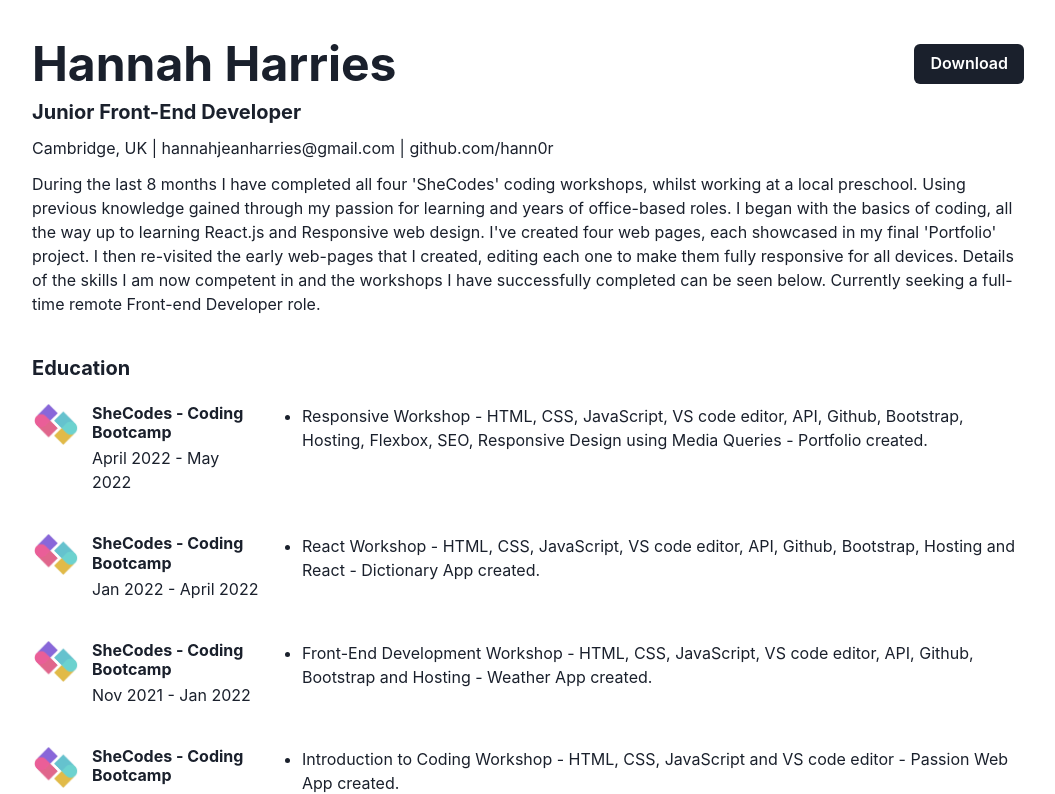
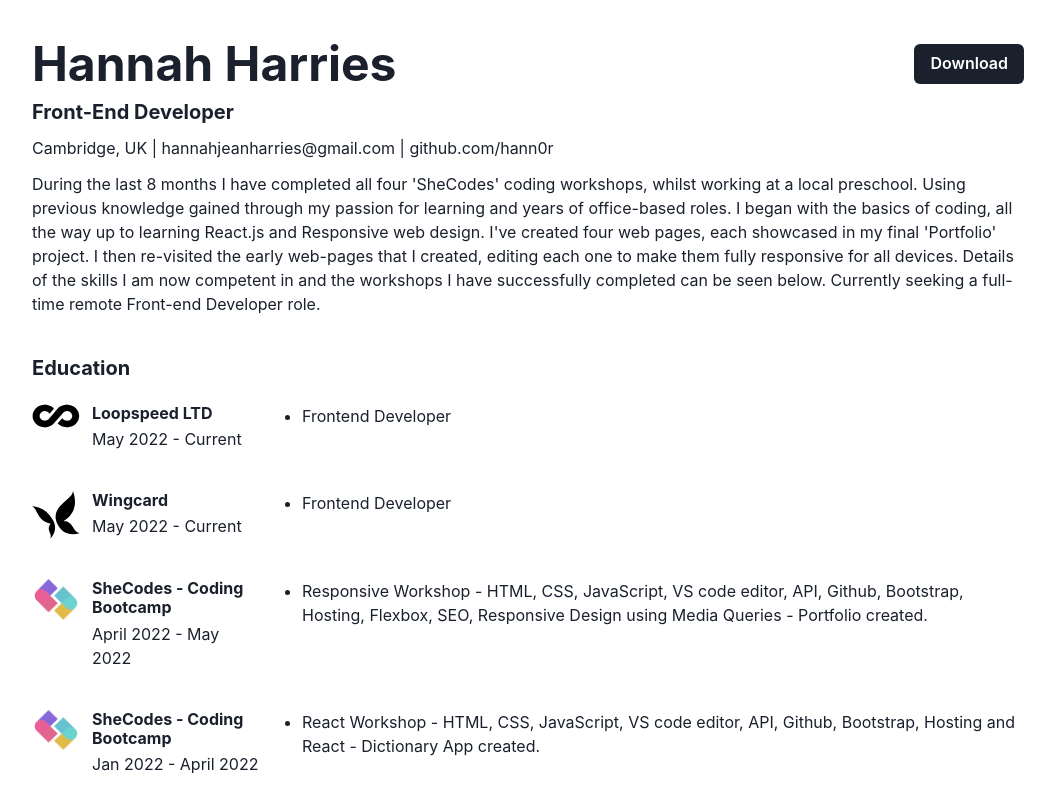
Before and after one commit to hann0r/resume, a Next.js app: page / in a window 1280 px wide. Shown: the top 794 px of the page, without its empty margins (112-1167 px from the left). Built offline with nearby package versions, Linux system fonts and the light colour scheme.

Commit message:
Updated work history

```diff
--- a/src/components/Intro.tsx
+++ b/src/components/Intro.tsx
@@ -23,7 +23,7 @@
         </Button>
       </Flex>
       <Heading as="h2" size="md">
-        Junior Front-End Developer
+        Front-End Developer
       </Heading>
       <Text>
         Cambridge, UK |{" "}
--- a/src/content/index.ts
+++ b/src/content/index.ts
@@ -8,6 +8,20 @@
 };
 
 export const education: THistory[] = [
+  {
+    name: "Loopspeed LTD",
+    logoSrc: "/images/logos/loopspeed.svg",
+    startDate: "May 2022",
+    endDate: "Current",
+    details: ["Frontend Developer"],
+  },
+  {
+    name: "Wingcard",
+    logoSrc: "/images/logos/wing.svg",
+    startDate: "May 2022",
+    endDate: "Current",
+    details: ["Frontend Developer"],
+  },
   {
     name: "SheCodes - Coding Bootcamp",
     logoSrc: "/images/logos/shecodes-logo.png",
```
Also changed, not shown: public/images/logos/loopspeed.svg (added), public/images/logos/wing.svg (added).
